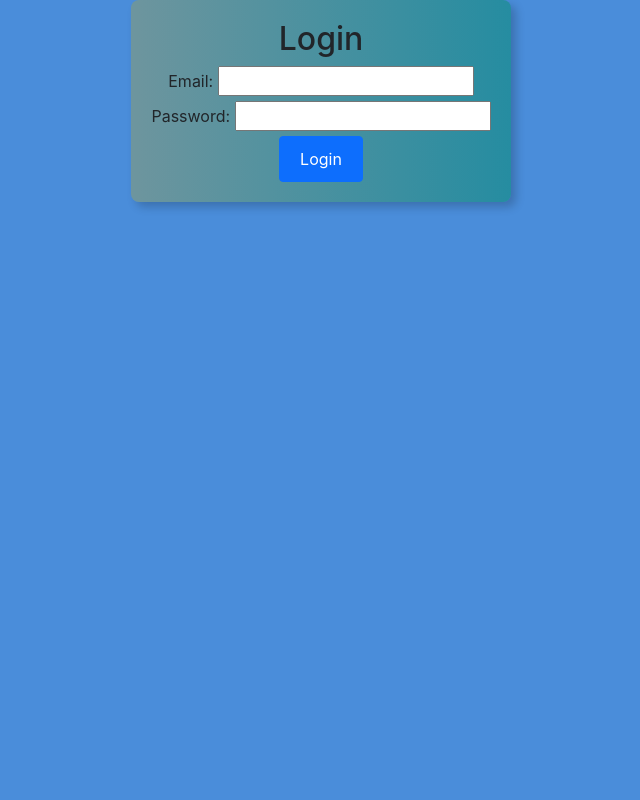
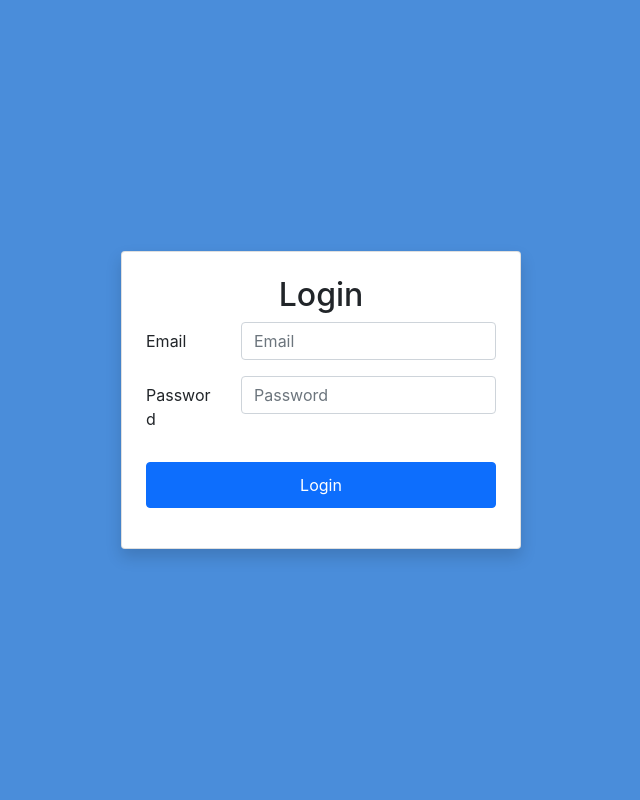
Before and after one commit to Cicada1107/danveer, a Django app: page /login/ in a window 1280 px wide. Shown: the whole page, without its empty margins (319-959 px from the left). Run offline with Django 5.2, Linux system fonts and the light colour scheme; some libraries are stand-ins or nearby versions.

Commit message:
refined the login page to a good level, replaced my form with bootstrap, minor stylistic changes to be made to it still

```diff
--- a/danveer/donations/static/css/styles.css
+++ b/danveer/donations/static/css/styles.css
@@ -94,8 +94,8 @@ hr {
     padding: 20px;
     box-shadow: 5px 5px 10px rgba(0, 0, 0, 0.2);
     border-radius: 8px;
-    width:auto; /* Set a fixed width */
-    text-align: center; /* Center align text inside */
+    width:auto;
+    height: auto;
 }
 
 .login-page-bg {
--- a/danveer/donations/templates/home.html
+++ b/danveer/donations/templates/home.html
@@ -5,9 +5,9 @@
 <!--Title Section-->
 <div class="title-section text-left py-5">
     <img src="{% static 'images/header_img.png' %}" alt="header_section_img" width="626" height="417">
-    <h1>Welcome to Danveer</h1>
+    <h1>Welcome to Daanveer</h1>
     <p class="lead">Connecting generosity with need.</p>
-    <p class="lead">Everyone one in our society deserves the right to be taken care of. Danveer aims to bridge the gap between people who want to donate to the needy who could benefit from such people's help through NGOs.</p>
+    <p class="lead">Everyone one in our society deserves the right to be taken care of. Daanveer aims to bridge the gap between people who want to donate to the needy who could benefit from such people's help through NGOs.</p>
     <a href="{% url 'register' %}" class="btn btn-primary btn-lg">Get Started</a>
 </div>
 
--- a/danveer/donations/templates/login.html
+++ b/danveer/donations/templates/login.html
@@ -15,10 +15,11 @@
     </head>
 
     <body class="login-page-bg">
-        <div class="login-form-wrapper">
-            <h2>Login</h2>
+        <div class="container d-flex justify-content-center align-items-center" style="height: 100vh;">
+            <div class="card p-4 shadow" style="width: 400px;">
+                <h2 class="text-center">Login</h2>
                 {% if messages %}
-                <ul>
+                    <ul class="text-danger">
                         {% for message in messages %}
                             <li>{{ message }}</li>
                         {% endfor %}
@@ -27,14 +28,23 @@
 
                 <form method="post">
                     {% csrf_token %}
-                <label for="email">Email:</label>
-                <input type="email" id="email", name="email" required>
-                <br>
-                <label for="password">Password:</label>
-                <input type="password" id="password" name="password" required>
-                <br>
-                <button class="btn btn-primary" type="submit">Login</button>
-            </from>
+                    <div class="form-group row">
+                        <label for="email" class="col-sm-3 col-form-label">Email</label>
+                        <div class="col-sm-9">
+                            <input type="email" class="form-control" id="email" name="email" placeholder="Email" required>
+                        </div>
+                    </div>
+                    <div class="form-group row mt-3">
+                        <label for="password" class="col-sm-3 col-form-label">Password</label>
+                        <div class="col-sm-9">
+                            <input type="password" class="form-control" id="password" name="password" placeholder="Password" required>
+                        </div>
+                    </div>
+                    <div class="form-group text-center mt-4">
+                        <button type="submit" class="btn btn-primary btn-block">Login</button>
+                    </div>
+                </form>
+            </div>
         </div>
 
         <!--JS and Popper.js-->
--- a/danveer/donations/templates/main.html
+++ b/danveer/donations/templates/main.html
@@ -4,7 +4,7 @@
         {% load static %}
         <meta charset="UTF-8">
         <meta name="viewport" content="width=device-width, initial-scale=1.0">
-        <title>Danveer India | Connecting Generosity with Impact</title>
+        <title>Daanveer India | Connecting Generosity with Impact</title>
 
         <!-- Bootstrap CSS CDN -->
         <link href="https://stackpath.bootstrapcdn.com/bootstrap/4.5.2/css/bootstrap.min.css" rel="stylesheet">
@@ -17,7 +17,7 @@
         <!--navbar-->
         <nav class="navbar navbar-expand-lg navbar-dark bg-dark">
             <div class="container-fluid">
-                <a class="navbar-brand text-light" href="{% url 'home'%}">Danveer</a>
+                <a class="navbar-brand text-light" href="{% url 'home'%}">Daanveer</a>
                 <button class="navbar-toggler" type="button" data-bs-toggle="collapse" data-bs-target="#navbarNav"
                     aria-controls="navbarNav" aria-expanded="false" aria-label="Toggle navigation">
                     <span class="navbar-toggler-icon"></span>
@@ -62,7 +62,7 @@
 
         <!-- Footer -->
         <footer class="bg-dark text-light text-center py-3">
-            <p>&copy; 2025 Danveer. All rights reserved.</p>
+            <p>&copy; 2025 Daanveer. All rights reserved.</p>
         </footer>
 
         <!-- Bootstrap JS and Popper.js -->
--- a/danveer/donations/urls.py
+++ b/danveer/donations/urls.py
@@ -5,7 +5,7 @@ from django.contrib.auth.views import LogoutView
 urlpatterns = [
     path('', views.home, name='home'),  # Home page
     path('register/', views.register, name='register'),  # Registration page
-    path('login/', views.login, name='login'),  # Login page
+    path('login/', views.login_view, name='login'),  # Login page
     path('logout/', LogoutView.as_view(), name='logout'), #logout
     path('profile/', views.profile, name='profile'),  # Profile page
     path('donation/', views.donation, name='donation'),  # Donation page
--- a/danveer/donations/views.py
+++ b/danveer/donations/views.py
@@ -13,21 +13,17 @@ def register(request):
     return render(request, 'registration.html')
 
 # Login Page
-def login(request):
+def login_view(request):  # Renamed to avoid conflict with django.contrib.auth.login
     if request.method == 'POST':
         email = request.POST.get('email')
         password = request.POST.get('password')
         user = authenticate(request, username=email, password=password)
-        if user != None:
+        if user is not None:
             login(request, user)
             return redirect('home')
         else:
-            messages.error(request, 'invalid email or password')
+            messages.error(request, 'Invalid email or password')
     return render(request, 'login.html')
-
-#logout page
-def logout(request):
-    return render(request, 'logout.html')
 
 # Profile Page
 def profile(request):
```
Also changed, not shown: danveer/donations/templates/register.html (added, +50 -0 lines). Lines whose indentation alone changed are shown as unchanged.
